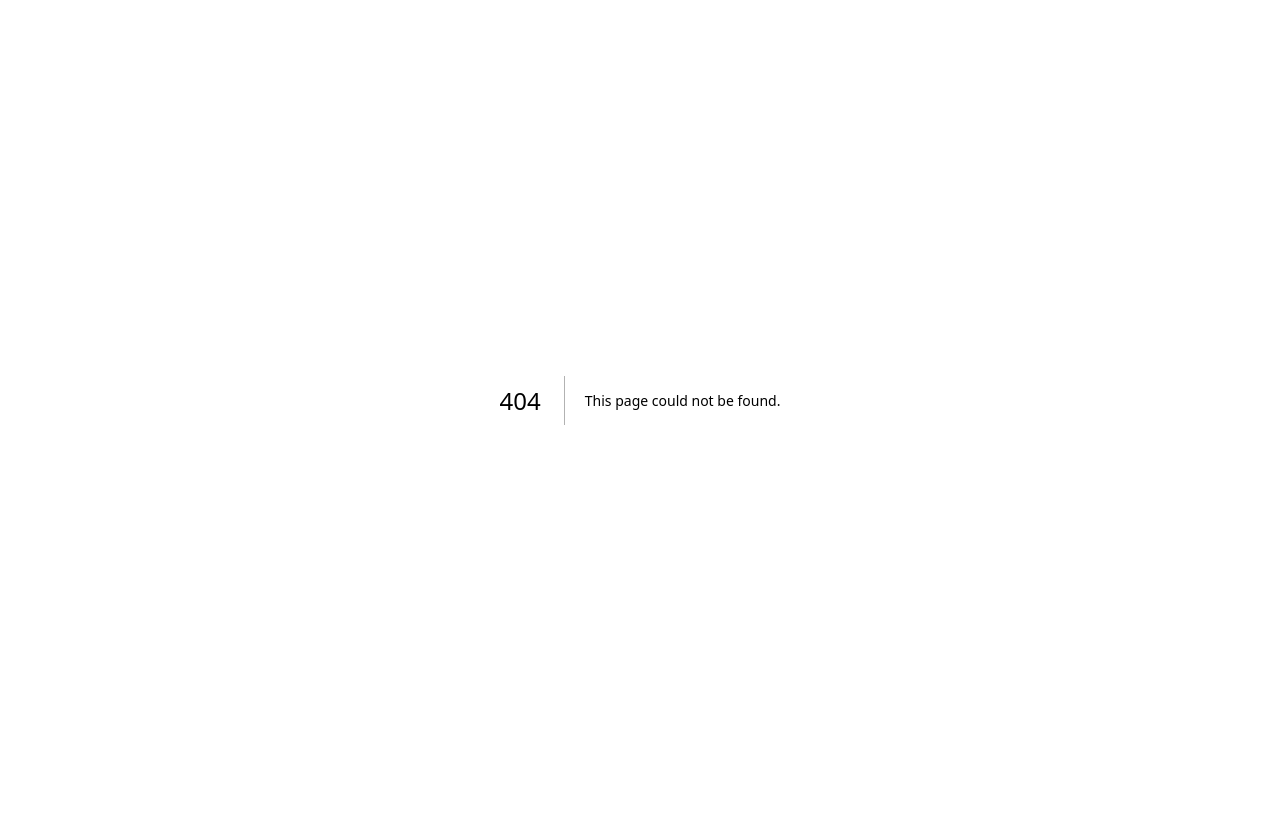
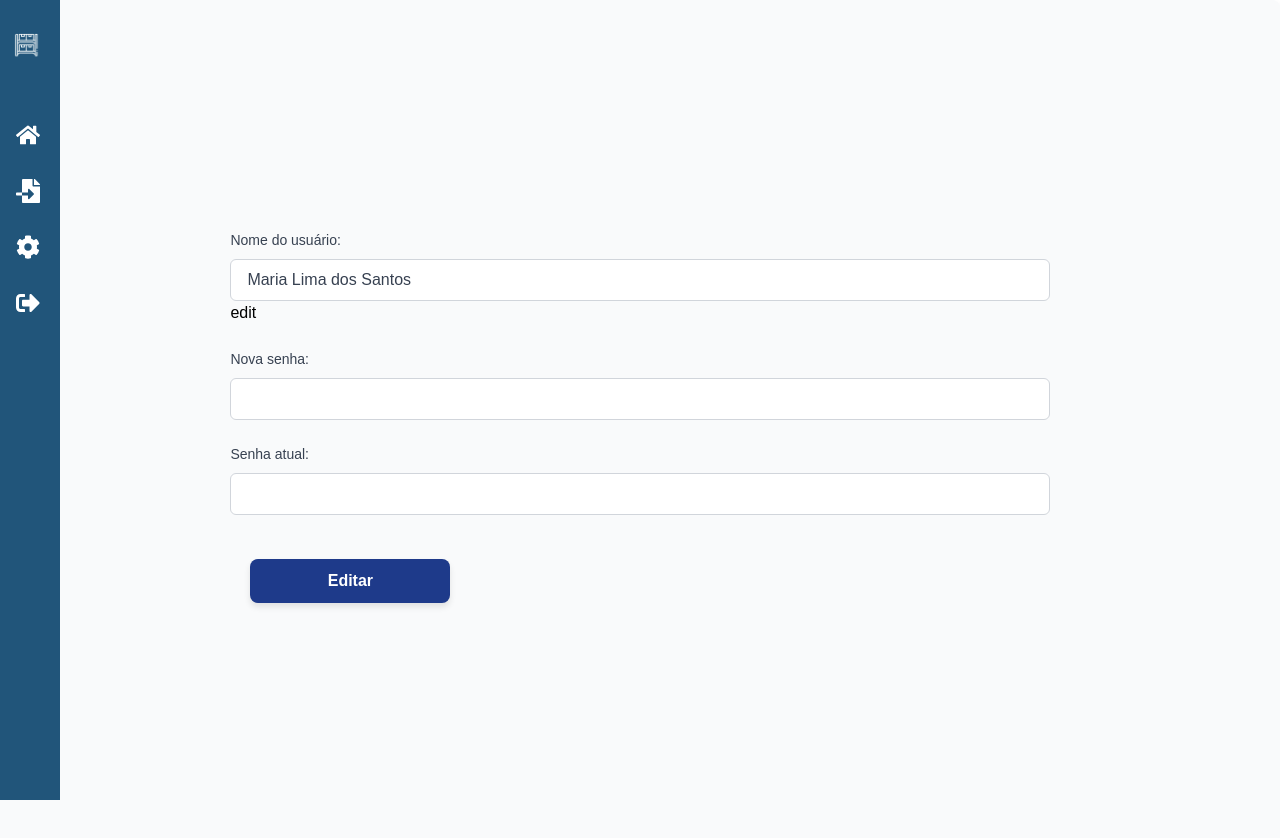
Before and after one commit to ifpebj-ti/frontend-planogram, a Next.js app: page /configuracao in a window 1280 px wide. Before the commit this address had no page. Shown: the top 838 px of the page. Before the commit the page ends 800 px from the top, so only its background shows below. Built offline with nearby package versions, Linux system fonts and the light colour scheme.

Commit message:
iniciando configuração

```diff
--- a/app/components/ButtonVisual/styles.css
+++ b/app/components/ButtonVisual/styles.css
@@ -9,6 +9,7 @@
     box-shadow: 0px 4px 6px rgba(0, 0, 0, 0.1);
     transition: background-color 0.3s ease, transform 0.2s ease;
     margin: 20px;
+    width: 200px;
   }
 
   .button:hover {
--- a/app/components/IndicatorBox/IndicatorBox.tsx
+++ b/app/components/IndicatorBox/IndicatorBox.tsx
@@ -8,8 +8,8 @@ export default function IndicatorBox({ title, value}: IndicatorBoxProps) {
   return (
     <div
       style={{
-        width: '150px',
-        height: '100px',
+        width: '190px',
+        height: '140px',
         backgroundColor: '#FFFFFF',
         borderRadius: '8px',
         boxShadow: '0px 4px 8px rgba(0, 0, 0, 0.1)',
@@ -21,7 +21,7 @@ export default function IndicatorBox({ title, value}: IndicatorBoxProps) {
       }}
     >
       <h4 style={{ fontSize: '14px', margin: '0', color: '#555' }}>{title}</h4>
-      <strong style={{ fontSize: '24px', margin: '0', color: '#004080' }}>{value}</strong>
+      <strong style={{ fontSize: '50px', margin: '0', color: '#004080' }}>{value}</strong>
     </div>
   );
 };
--- a/app/components/SideNavBar.tsx
+++ b/app/components/SideNavBar.tsx
@@ -33,7 +33,7 @@ export default function SideNavBar() {
           </Link>
         </div>
         <div className="menu-item">
-          <Link href="/configuracoes">
+          <Link href="/configuracao">
           <FaCog size={24} className="icon" />
             {isOpen && <span>Configurações</span>}
           </Link>
--- a/app/components/TabelaSlot/style.css
+++ b/app/components/TabelaSlot/style.css
@@ -17,7 +17,7 @@
   position: relative;
   width: 100%;
   max-width: 800px;
-  background-color: #e0f2f1;
+  background-color: #EFF0F0;
   border-radius: 10px;
   box-shadow: 0 4px 6px rgba(0, 0, 0, 0.2);
   animation: slideDown 0.3s ease-out;
--- a/app/components/TabelaV/style.css
+++ b/app/components/TabelaV/style.css
@@ -5,7 +5,7 @@
     left: 0;
     width: 100%;
     height: 100%;
-    background-color: rgba(0, 0, 0, 0.5);
+    background-color: #EFF0F0;
     display: flex;
     align-items: center;
     justify-content: center;
@@ -16,7 +16,7 @@
   .card {
     width: 100%;
     max-width: 800px;
-    background-color: transparent;
+    background-color: #EFF0F0;
     border-radius: 8px;
     box-shadow: 0 4px 6px rgba(0, 0, 0, 0.1);
     overflow: hidden;
--- /dev/null
+++ b/app/configuracao/page.tsx
@@ -0,0 +1,61 @@
+'use client';
+import React, { useState } from 'react';
+import { useRouter } from 'next/navigation';
+import './styles.css';
+import ButtonV from '../components/ButtonVisual/ButtonV';
+import Head from 'next/head';
+import SideNavBar from '../components/SideNavBar';
+
+export default function ConfigForm() {
+
+    const router = useRouter();
+
+    const handleRedirect = () => {
+        router.push('/visualizar');
+    };
+
+  return (
+    <div className='container'>
+        <Head>
+            <title className='title'>Configurações</title>
+            <meta name="descição" content="Sistema planograma"/>
+        </Head>
+        <SideNavBar/>
+        <form className='form'>
+            <div className='inputGroup'>
+            <label className='label'>Nome do usuário:</label>
+            <div className="flex items-center gap-2 mt-2">
+                <input
+                type="text"
+                className='input'
+                defaultValue="Maria Lima dos Santos"
+                />
+                <button className="text-blue-600 hover:text-blue-800">
+                <span className="material-icons">edit</span>
+                </button>
+            </div>
+            </div>
+
+            <div className='inputGroup'>
+            <label className='label'>Nova senha:</label>
+            <input
+                type="password"
+                className='input'
+            />
+            </div>
+            <div className='inputGroup'>
+            <label className='label'>Senha atual:</label>
+            <input
+                type="password"
+                className='input'
+            />
+            </div>
+
+
+            <div className="text-center">
+            <ButtonV label="Editar" onClick={handleRedirect} />
+            </div>
+        </form>
+    </div>
+  );
+}
--- /dev/null
+++ b/app/configuracao/styles.css
@@ -0,0 +1,63 @@
+.container {
+    padding: 10%;
+    background-color: #f9fafb;
+    border-radius: 0.5rem;
+    box-shadow: 0 4px 6px rgba(0, 0, 0, 0.1);
+    width: 100%;
+    max-width: 100%;
+
+  }
+
+  .title {
+    font-size: 1.5rem;
+    font-weight: bold;
+    text-align: center;
+    margin-bottom: 1.5rem;
+    color: #1d4ed8;
+  }
+
+  .form{
+    padding: 10%;
+  }
+
+  .inputGroup {
+    margin-bottom: 1.5rem;
+  }
+
+  .label {
+    display: block;
+    font-size: 0.875rem;
+    font-weight: 500;
+    color: #374151;
+    margin-bottom: 0.5rem;
+  }
+
+  .input {
+    width: 100%;
+    border: 1px solid #d1d5db;
+    border-radius: 0.375rem;
+    padding: 0.5rem 1rem;
+    font-size: 1rem;
+    color: #374151;
+  }
+
+  .input:focus {
+    outline: none;
+    border-color: #2563eb;
+    box-shadow: 0 0 0 2px rgba(37, 99, 235, 0.5);
+  }
+
+  .button {
+    display: inline-block;
+    padding: 0.75rem 1.5rem;
+    background-color: #2563eb;
+    color: white;
+    font-weight: bold;
+    border-radius: 0.375rem;
+    text-align: center;
+    transition: background-color 0.3s;
+  }
+
+  .button:hover {
+    background-color: #1d4ed8;
+  }
--- a/app/prateleira1/style.css
+++ b/app/prateleira1/style.css
@@ -29,4 +29,5 @@
     text-align: center;
     color: #666;
     padding: 1rem;
+    background-color: #EFF0F0;
 }
```
